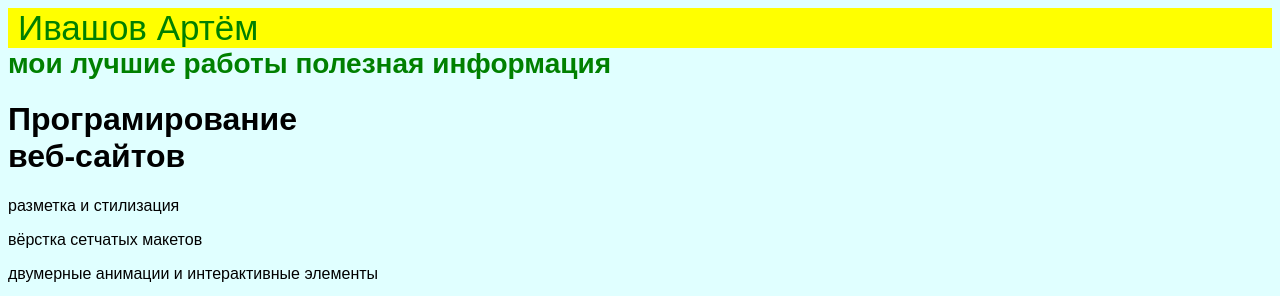
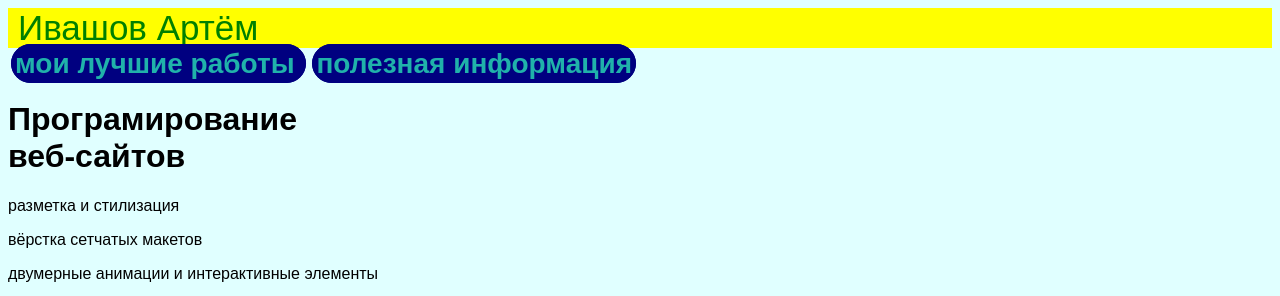
Before and after one commit to Artem22223/portfolio, a plain HTML site: page index.html in a window 1280 px wide. Shown: the top 296 px of the page. Drawn offline with Linux system fonts and the light colour scheme.

Commit message:
Update style.css

```diff
--- a/style.css
+++ b/style.css
@@ -19,5 +19,10 @@ header a{
 .link-nav{
     text-decoration: none;
     font-size: 28px;
-    color: green;
+    color: lightseagreen;
+    border: 1px solid navy;
+    background-color: navy;
+    border-radius: 20px;
+    padding: 3px 3px 3px 3px;
+    margin: 10px 3px 3px 3px;
 }
```
